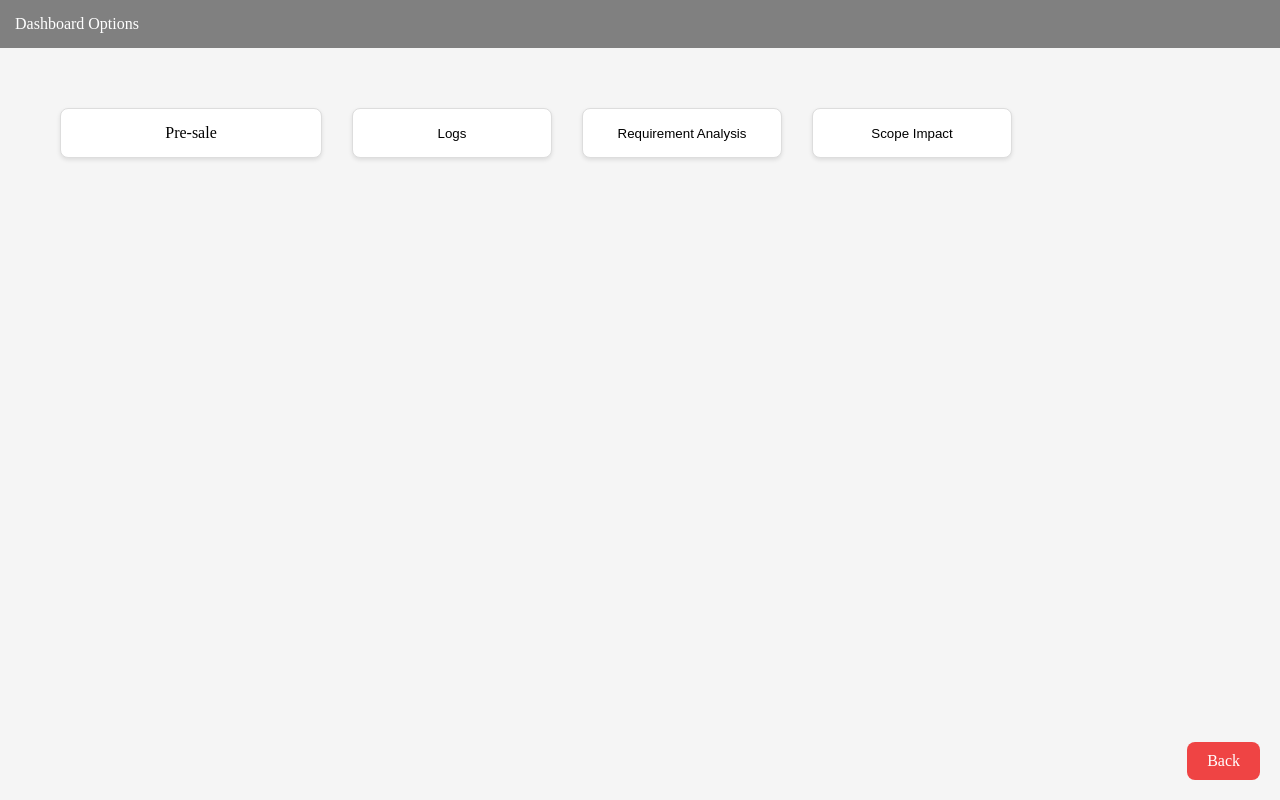
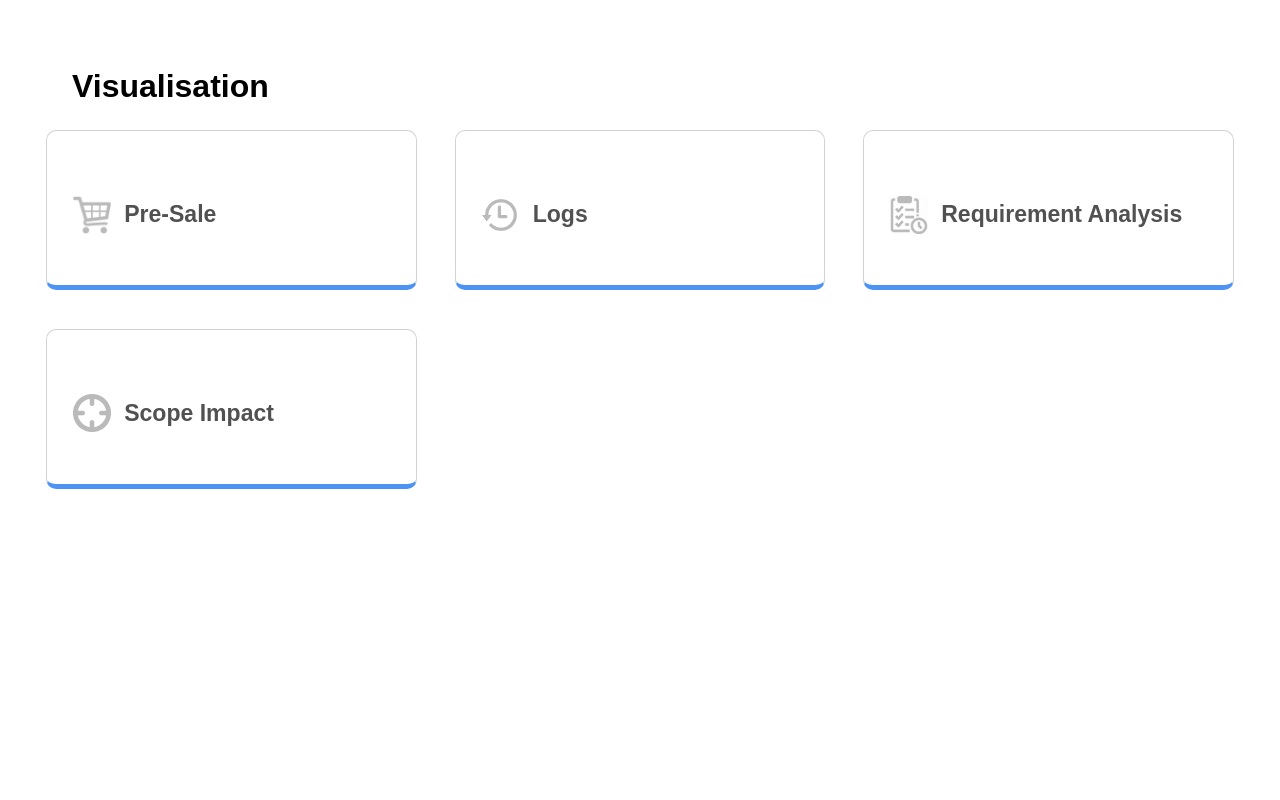
Before and after one commit to BT4103-Group-15/LLM-Agentic-Demo, a plain HTML site: page internal-staff-app/templates/Visualization.html in a window 1280 px wide. Drawn offline with Linux system fonts and the light colour scheme.

Commit message:
styling for visualisation selection page

```diff
--- a/internal-staff-app/assets/css/visualization.css
+++ b/internal-staff-app/assets/css/visualization.css
@@ -1,12 +1,50 @@
-/* Dashboard page styles */
-.dashboard-container {
-    margin: 20px;
-    padding: 20px;
+body {
+    font-family: Arial, sans-serif;
+    text-align: center;
+    padding: 3vw;
 }
 
-.dashboard-options {
+h1 {
+    margin-bottom: 2vw;
+    margin-left: 2vw;
+    text-align: left;
+}
+
+/* Use Grid Layout for 2 rows and 3 columns */
+.button-container {
+    display: grid;
+    grid-template-columns: repeat(3, 1fr); /* 3 equal columns */
+    grid-template-rows: repeat(2, 1fr); /* 2 equal rows */
+    gap: 3vw; /* Add spacing between buttons */
+    width: 100%;
+    margin: auto; /* Center the container */
+}
+
+.button {
+    height: 20vh; /* Reduce height for better spacing */
     display: flex;
-    flex-wrap: wrap;
-    gap: 30px;
-    padding: 20px;
+    flex-direction: row; /* Arrange items horizontally */
+    align-items: center; /* Vertically align items */
+    background-color: white;
+    color: rgb(82, 81, 81);
+    font-size: 1.8vw;
+    font-weight: bold;
+    border-radius: 10px;
+    border: 1px solid #d2d2d2;
+    cursor: pointer;
+    padding-left: 2vw;
+    padding-top: 2vw;
+    box-sizing: border-box;
+    padding-bottom: 1vw;
+    border-bottom: 5px solid #4d93f4;
+    justify-content: flex-start; /* Align content to the left */
 }
+
+.button img {
+    width: 3vw;
+    margin-right: 1vw; /* Add space between image and text */
+}
+
+.button:hover {
+    background-color: #f1f1f1;
+}
--- a/internal-staff-app/templates/Visualization.html
+++ b/internal-staff-app/templates/Visualization.html
@@ -3,22 +3,31 @@
 <head>
     <meta charset="UTF-8">
     <meta name="viewport" content="width=device-width, initial-scale=1.0">
-    <title>Dashboard Options</title>
-    <link rel="stylesheet" href="../assets/css/style.css">
-    <link rel="stylesheet" href="../assets/css/visualization.css"
+    <link rel="stylesheet" href="../assets/css/visualization.css">
+    <title>HomePage</title>
 </head>
 <body>
-    <div class="nav-bar">Dashboard Options</div>
 
-    <div class="dashboard-container">
-        <div class="dashboard-options">
-            <a href="Presale-dashboard.html" class="option-button">Pre-sale</a>
-            <button class="option-button">Logs</button>
-            <button class="option-button">Requirement Analysis</button>
-            <button class="option-button">Scope Impact</button>
-        </div>
+    <h1>Visualisation</h1>
 
-        <a href="../index.html" class="back-button">Back</a>
+    <div class="button-container">
+        <button class="button">
+            <img src="../assets/images/presale-icon.png" alt="Projects">
+            Pre-Sale
+        </button>
+        <button class="button">
+            <img src="../assets/images/log-icon.png" alt="Projects">
+            Logs
+        </button>
+        <button class="button">
+            <img src="../assets/images/requirement-icon.png" alt="Projects">
+            Requirement Analysis
+        </button>
+        <button class="button">
+            <img src="../assets/images/scope-icon.png" alt="Projects">
+            Scope Impact
+        </button>
     </div>
+
 </body>
 </html>
```
Also changed, not shown: internal-staff-app/assets/images/log-icon.png (added), internal-staff-app/assets/images/presale-icon.png (added), internal-staff-app/assets/images/requirement-icon.png (added), internal-staff-app/assets/images/scope-icon.png (added), 4 other files.
